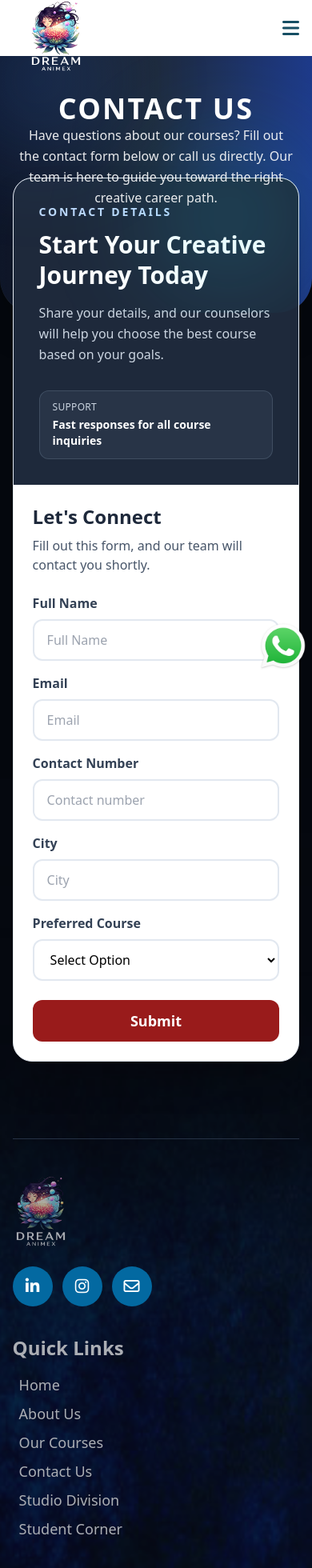
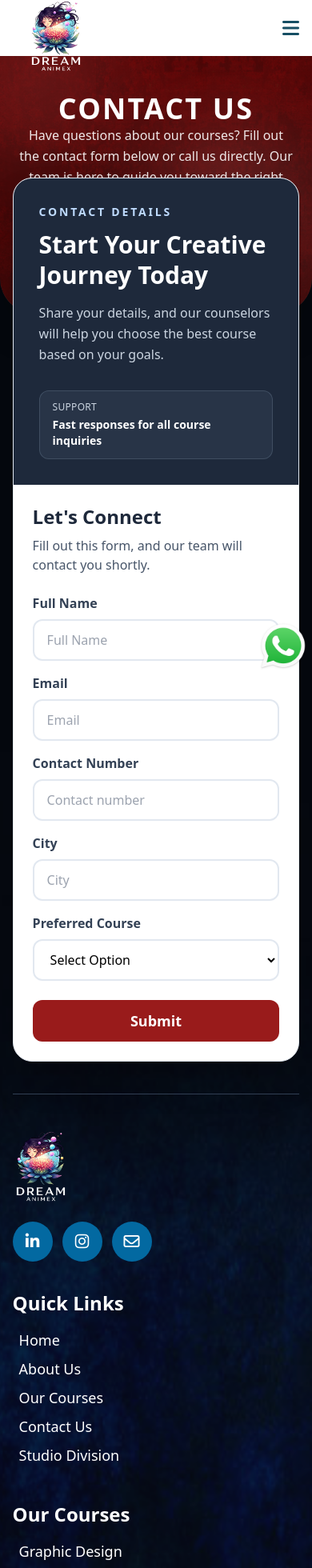
Before and after one commit to tanugarg007/frontend-dream, a React (Create React App) app: page /contact in a window 390 px wide. Shown: the top 1960 px of the page at 80% size. Built offline with nearby package versions, Linux system fonts and the light colour scheme; no server answers.

Commit message:
vercel fixed build

```diff
--- a/src/Component/Footer.jsx
+++ b/src/Component/Footer.jsx
@@ -24,12 +24,22 @@ const Footer = () => {
         <div className="w-full md:w-[240px] mt-4">
           <h3 className="text-white text-2xl md:text-3xl font-bold mb-4">Quick Links</h3>
           <ul className="text-white text-lg leading-7 ml-2">
-            <li className="hover:text-red-400 transition-colors cursor-pointer mb-2">Home</li>
-            <li className="hover:text-red-400 transition-colors cursor-pointer mb-2">About Us</li>
-            <li className="hover:text-red-400 transition-colors cursor-pointer mb-2">Our Courses</li>
-            <li className="hover:text-red-400 transition-colors cursor-pointer mb-2">Contact Us</li>
-            <li className="hover:text-red-400 transition-colors cursor-pointer mb-2">Studio Division</li>
-            <li className="hover:text-red-400 transition-colors cursor-pointer mb-2">Student Corner</li>
+            <li className="mb-2">
+              <Link to="/" className="hover:text-red-400 transition-colors cursor-pointer">Home</Link>
+            </li>
+            <li className="mb-2">
+              <Link to="/about" className="hover:text-red-400 transition-colors cursor-pointer">About Us</Link>
+            </li>
+            <li className="mb-2">
+              <Link to="/our-courses" className="hover:text-red-400 transition-colors cursor-pointer">Our Courses</Link>
+            </li>
+            <li className="mb-2">
+              <Link to="/contact" className="hover:text-red-400 transition-colors cursor-pointer">Contact Us</Link>
+            </li>
+            <li className="mb-2">
+              <Link to="/studio-division" className="hover:text-red-400 transition-colors cursor-pointer">Studio Division</Link>
+            </li>
+
           </ul>
         </div>
 
--- a/src/Pages/About.jsx
+++ b/src/Pages/About.jsx
@@ -78,19 +78,17 @@ const About = () => {
     <img
       src={logo16}
       alt=""
-      className="absolute inset-0 w-full h-full object-cover rounded-2xl opacity-90"
+      className="absolute inset-0 w-full h-full object-cover rounded-2xl opacity-30"
     />
     <div className="absolute inset-0 bg-gradient-to-r from-white/70 via-white/45 to-white/20 rounded-3xl"></div>
     <div className="relative z-10 h-full w-full flex flex-col md:flex-row items-center justify-between gap-8">
       <div className="w-full md:w-[70%] text-center md:text-left">
-        <p className="inline-block px-3 py-1 rounded-full bg-[#1a525e]/10 text-[#1a525e] text-xs md:text-sm font-semibold tracking-wide">
+        <p className="inline-block px-3 py-1 rounded-full bg-[#1a525e]/10 text-[#1a525e] text-xs md:text-sm font-semibold tracking-wide ml-10">
           ABOUT DREAM ANIMEX
         </p>
         <h2 className="text-[#133f48] text-3xl md:text-5xl font-extrabold mt-3 leading-tight">Dream Animex</h2>
         <p className="text-[#24707f] text-lg md:text-xl font-semibold mt-2 ml-10">Where Skill Meet Creativity</p>
-        <p className="text-[#1f4f58] text-sm md:text-base mt-3 max-w-xl">
-          Professional training, studio exposure, and creative mentorship designed to build confident, industry-ready talent.
-        </p>
+
       </div>
       <div className="w-full md:w-[30%] flex justify-center md:justify-end">
         <div className="rounded-2xl  p-3 md:p-4  ">
--- a/src/Pages/ContactUs.jsx
+++ b/src/Pages/ContactUs.jsx
@@ -1,5 +1,6 @@
 import React, { useState } from "react";
 import logo9 from "../Images/page-background.JPG";
+import contactBg from "../Images/contact-bg.JPG.jpeg";
 import Footer from "../Component/Footer";
 
 const ContactUs = () => {
@@ -58,13 +59,18 @@ const ContactUs = () => {
         className="relative w-full min-h-screen bg-cover bg-center"
         style={{ backgroundImage: `url(${logo9})` }}
       >
-        <div className="absolute inset-0 bg-slate-900/35" />
-        <div className="relative pt-[52px] pb-14 md:pb-20">
-          <div className="w-full h-[340px] md:h-[440px] overflow-hidden rounded-b-[44px] md:rounded-b-[64px] border-b border-white/10 shadow-2xl bg-gradient-to-r from-slate-900 via-slate-800 to-blue-900">
+        <div className="absolute inset-0 bg-slate-900/35 pointer-events-none" />
+        <div className="relative z-10 pt-[52px] pb-0">
+          <div
+            className="w-full h-[340px] md:h-[440px] overflow-hidden rounded-b-[44px] md:rounded-b-[64px] border-b border-white/10 shadow-2xl bg-cover bg-center"
+            style={{
+              backgroundImage: `linear-gradient(rgba(90, 10, 10, 0.68), rgba(55, 10, 10, 0.72)), url(${contactBg})`,
+            }}
+          >
             <div className="absolute inset-x-0 top-0 h-[3px] bg-cyan-300/70" />
             <div className="h-full max-w-6xl mx-auto px-6 md:px-10 flex flex-col justify-start items-center text-center relative pt-14 md:pt-16">
-              <div className="absolute -top-10 -left-10 w-44 h-44 bg-blue-500/20 blur-3xl rounded-full" />
-              <div className="absolute bottom-4 right-0 w-52 h-52 bg-cyan-400/15 blur-3xl rounded-full" />
+              <div className="absolute -top-10 -left-10 w-44 h-44 bg-red-400/20 blur-3xl rounded-full" />
+              <div className="absolute bottom-4 right-0 w-52 h-52 bg-red-300/20 blur-3xl rounded-full" />
               <h2 className="text-white text-4xl md:text-5xl font-bold tracking-[0.06em] mt-2 md:mb-2 relative">
                 CONTACT US
               </h2>
@@ -89,7 +95,7 @@ const ContactUs = () => {
           </div>
 
           {isSubmitted ? (
-            <div className="w-[92%] md:w-[62%] lg:w-[52%] mx-auto mt-[-170px] md:mt-[-220px] bg-white rounded-3xl shadow-2xl border border-slate-200 p-10 text-center">
+            <div className="relative z-20 w-[92%] md:w-[62%] lg:w-[52%] mx-auto mt-[-170px] md:mt-[-220px] bg-white rounded-3xl shadow-2xl border border-slate-200 p-10 text-center">
               <div className="w-12 h-12 rounded-full bg-blue-100 text-blue-800 text-xs font-bold flex items-center justify-center mx-auto mb-4">
                 DONE
               </div>
@@ -110,7 +116,7 @@ const ContactUs = () => {
               </button>
             </div>
           ) : (
-            <div className="w-[92%] lg:w-[78%] xl:w-[72%] mx-auto mt-[-170px] md:mt-[-220px] bg-white rounded-3xl shadow-2xl border border-slate-200 overflow-hidden">
+            <div className="relative z-20 w-[92%] lg:w-[78%] xl:w-[72%] mx-auto mt-[-170px] md:mt-[-220px] bg-white rounded-3xl shadow-2xl border border-slate-200 overflow-hidden">
               <div className="grid grid-cols-1 lg:grid-cols-5">
                 <div className="lg:col-span-2 bg-slate-800 text-white p-8 md:p-10">
                   <p className="text-blue-200 text-sm tracking-[0.2em] font-semibold uppercase">
@@ -243,9 +249,9 @@ const ContactUs = () => {
               </div>
             </div>
           )}
+
+          <Footer />
         </div>
-
-        <Footer />
       </div>
     </div>
   );
--- a/src/Pages/Index.jsx
+++ b/src/Pages/Index.jsx
@@ -26,7 +26,7 @@ const Index = () => {
         </div>
 
         <div className='w-full h-24  flex justify-center items-center'>
-          <h2 className="text-[#24707f] text-5xl font-bold text-center">COURSES</h2>
+          <h2 className="text-white text-5xl font-bold text-center">COURSES</h2>
         </div>
 
         <div className='w-full h-auto  top-[664px] left-0 '>
--- a/src/Pages/OurCourses.jsx
+++ b/src/Pages/OurCourses.jsx
@@ -19,7 +19,7 @@ const OurCourses =()=>{
        <div className="w-full h-[50px]  mt-20"></div>
 
       <div className="w-full h-[60px] md:h-[90px] border border-white mt-5 flex justify-center items-center bg-white">
-         <h2 className=" text-3xl md:text-5xl text-cyan-900 font-bold text-center ">
+         <h2 className=" text-3xl md:text-5xl text-red-800 font-bold text-center ">
            Our Courses
             </h2>
 </div>
--- a/src/Pages/StudioDivision.jsx
+++ b/src/Pages/StudioDivision.jsx
@@ -22,7 +22,7 @@ const StudioDivision = () => {
           <div className="w-[95%] md:w-[85%]
             bg-white/90 backdrop-blur-xl
             rounded-2xl shadow-2xl
-            border-l-8 border-yellow-500
+            border-l-8 border-red-800
             px-8 md:px-14 py-10">
 
             <div className="flex flex-col md:flex-row gap-10">
@@ -33,7 +33,7 @@ const StudioDivision = () => {
                 <h2 className="text-4xl font-extrabold text-gray-900 mt-2">
                   Studio Division
                 </h2>
-                 <p className="text-yellow-600 uppercase tracking-widest text-sm font-semibold mt-3">
+                 <p className="text-red-800 uppercase tracking-widest text-sm font-semibold mt-3">
                   Creative Production Wing
                 </p>
               </div>
```
Also changed, not shown: src/Images/contact-bg.JPG.jpeg (added).
